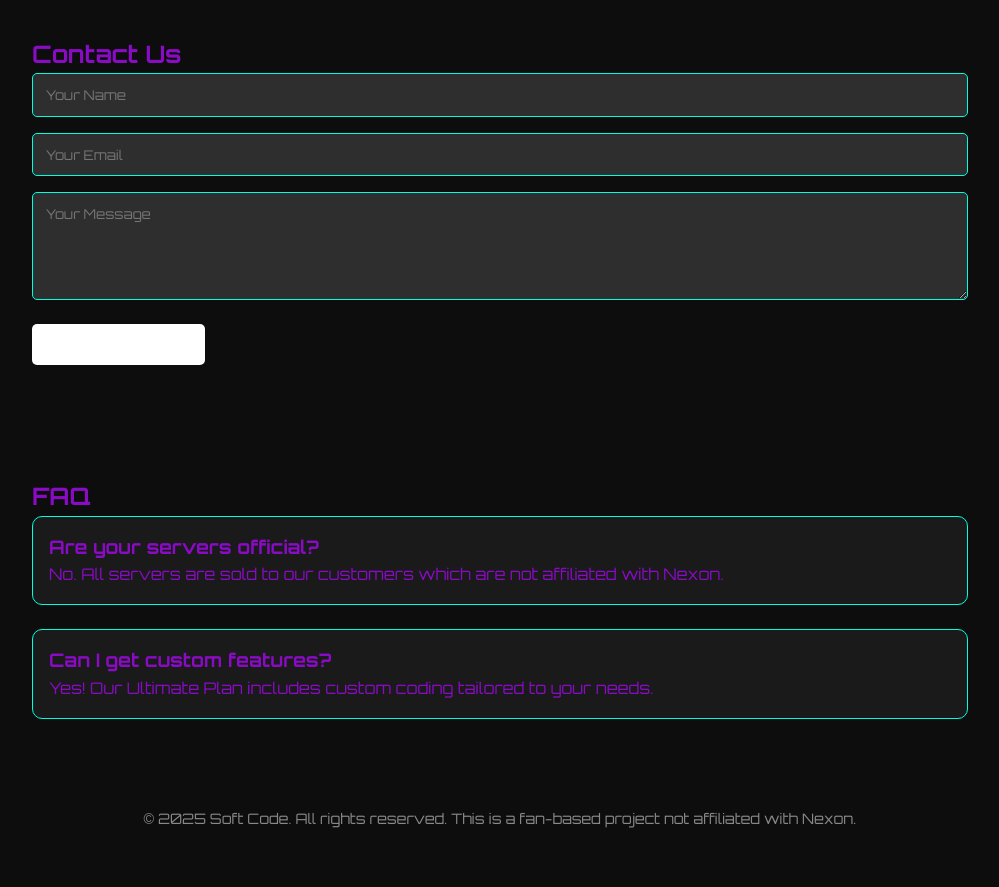
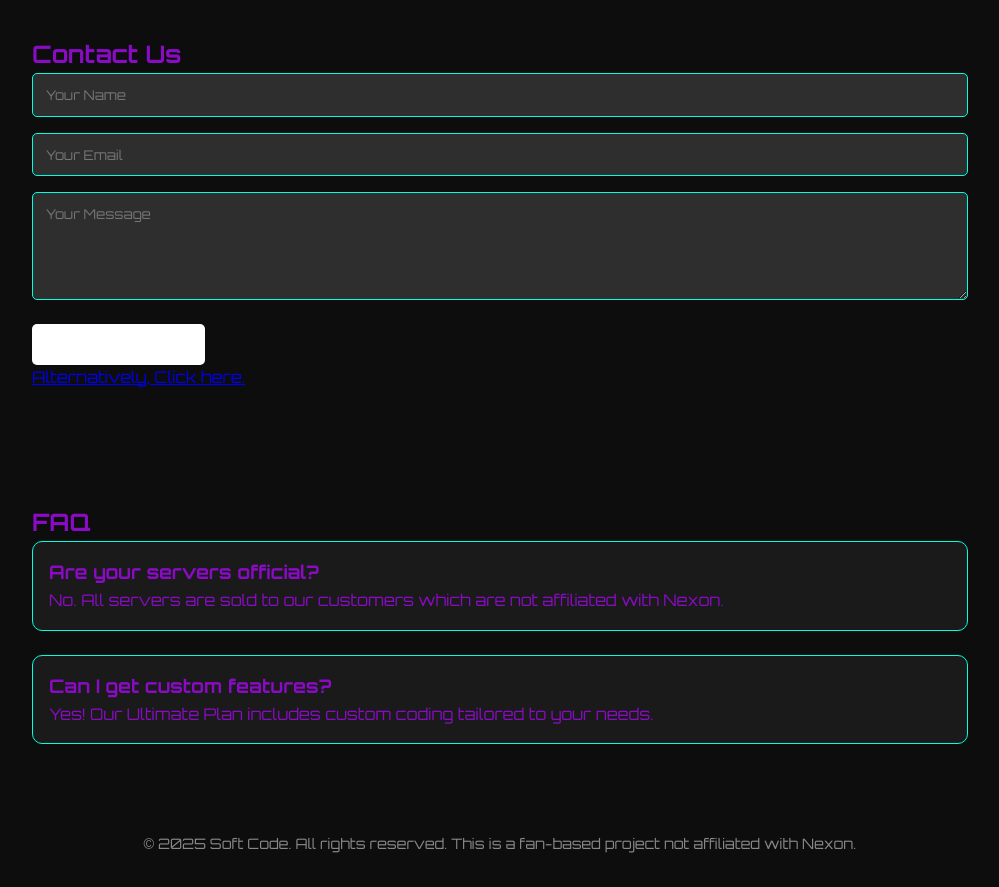
Before and after one commit to tutetaylor/softcode.github.io, a plain HTML site: page index.html in a window 1280 px wide. Shown: the part 891-1778 px from the top of the page, without its empty margins (140-1139 px from the left). Before the commit the page ends 1753 px from the top, so only its background shows below. Drawn offline with Linux system fonts and the light colour scheme.

Commit message:
Update index.html

```diff
--- a/index.html
+++ b/index.html
@@ -165,6 +165,7 @@
       <textarea name="message" placeholder="Your Message" rows="5" required></textarea>
       <button type="submit">Send Message</button>
     </form>
+    <a href="mailto:support@example.com">Alternatively, Click here.</a>
   </section>
 
   <section class="section faq">
```
